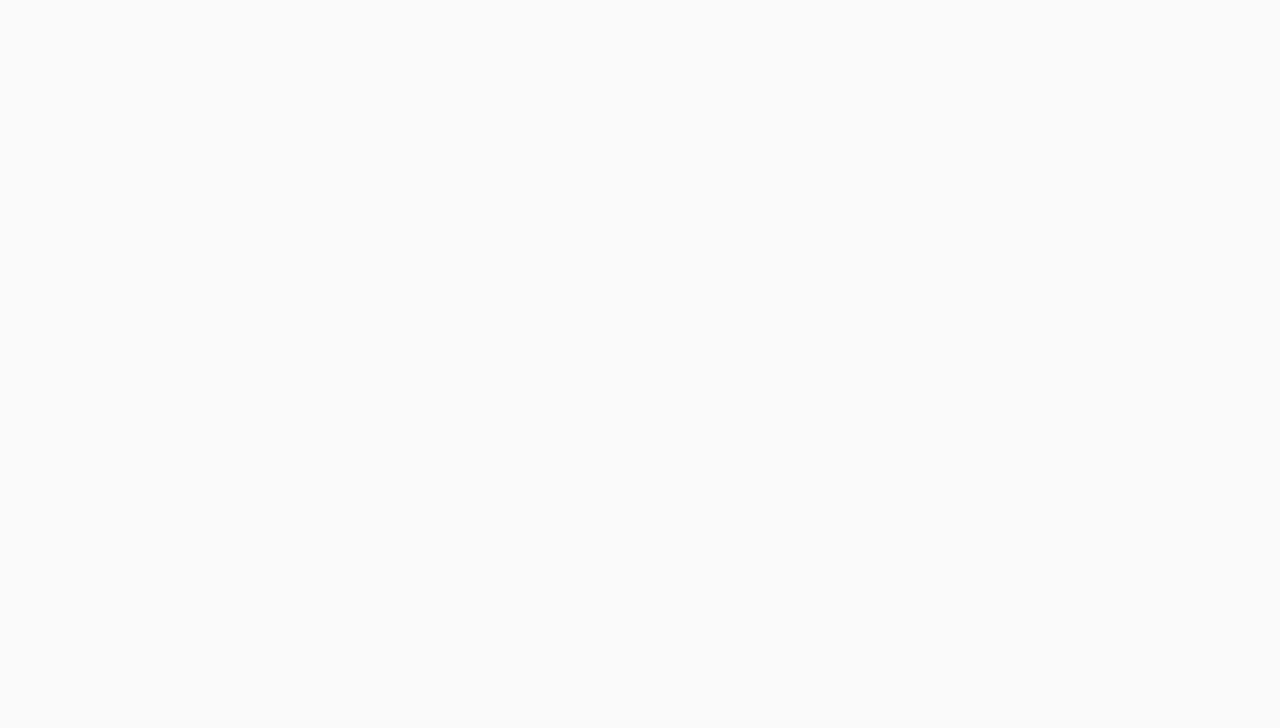
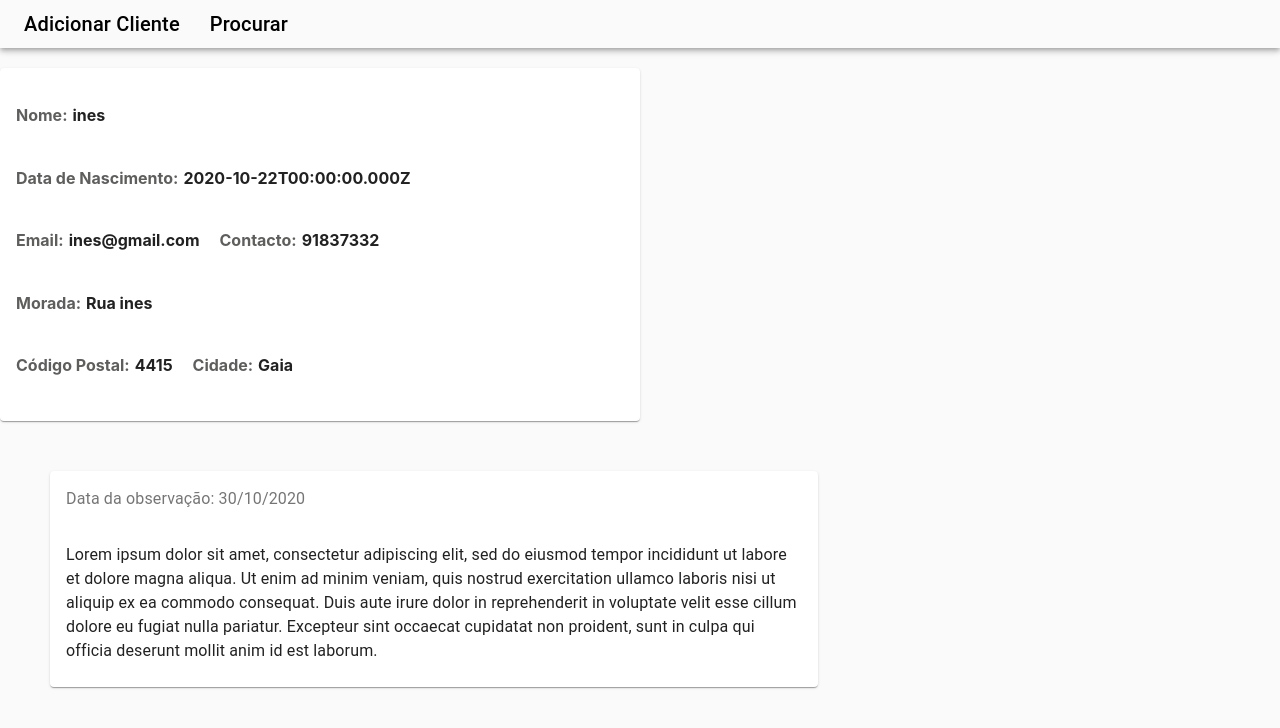
Before and after one commit to PZenha/c-terapias-webapp, a React (Create React App) app: page /client/1 in a window 1280 px wide. Shown: the top 728 px of the page. Built offline with nearby package versions, Linux system fonts and the light colour scheme.

Commit message:
Observations todo yet

```diff
--- a/package.json
+++ b/package.json
@@ -16,6 +16,7 @@
     "@types/react-dom": "^16.9.0",
     "@typescript-eslint/eslint-plugin": "^3.9.1",
     "@typescript-eslint/parser": "^3.9.1",
+    "dayjs": "^1.9.4",
     "eslint-plugin-react": "^7.20.6",
     "formik": "^2.1.5",
     "graphql": "^15.3.0",
--- /dev/null
+++ b/src/components/observation-card.tsx
@@ -0,0 +1,38 @@
+import React, { FC } from 'react';
+import { Card, CardContent, CardHeader, Typography } from '@material-ui/core'
+import dayjs from 'dayjs'
+import localizedFormat from 'dayjs/plugin/localizedFormat'
+
+dayjs.extend(localizedFormat)
+
+interface IProps {
+        created_at: string
+        description: string
+}
+
+export const ObsCard: FC<IProps> = ({created_at,description}: {created_at: string, description:string}) => {
+    return (
+        <>
+        <div style={style}>
+        <Card>
+            <CardHeader
+                subheader={`Data da observação: ${dayjs(created_at).format('D/M/YYYY')}`}
+            />
+            <CardContent>
+                <Typography variant="body1" component="p">
+
+                    {description}
+                </Typography>
+            </CardContent>
+        </Card>
+        </div>
+        </>
+    )
+}
+
+const style = {
+    margin: "50px",
+    width: "60%"
+}
+
+export default ObsCard
--- /dev/null
+++ b/src/pages/client-observations/client.scss
@@ -0,0 +1,17 @@
+$field-color: #5e5e5d;
+
+.info {
+    display: flex;
+    flex-direction: row;
+
+}
+
+.text {
+    margin-right: 20px;
+}
+
+.field {
+    margin-right: 5px;
+    font-weight: bolder;
+    color: $field-color;
+}
--- /dev/null
+++ b/src/pages/client-observations/index.tsx
@@ -0,0 +1,78 @@
+import MainLayout from '../../layout/main-layout'
+import React, { FC } from 'react'
+import { Card, CardContent } from '@material-ui/core'
+import ObsCard from '../../components/observation-card'
+import './client.scss'
+
+export const Oh4servatiosList: FC = () => {
+    const data = {
+        "_id": "5f9c95f630613d85fcc99625",
+        "name": "ines",
+        "dob": "2020-10-22T00:00:00.000Z",
+        "email": "ines@gmail.com",
+        "phone": "91837332",
+        "gender": "MALE",
+        "address": {
+            "city": "Gaia",
+            "zipcode": "4415",
+            "street": "Rua ines"
+        },
+        "advisedby": "Eu",
+        "observations_id": "5f9c95f630613d85fcc99623",
+        "observations": {
+            "_id": "5f9c95f630613d85fcc99623",
+            "observations": [{
+                "created_at": "2020-10-30T22:38:46.485Z",
+                "description": "Lorem ipsum dolor sit amet, consectetur adipiscing elit, sed do eiusmod tempor incididunt ut labore et dolore magna aliqua. Ut enim ad minim veniam, quis nostrud exercitation ullamco laboris nisi ut aliquip ex ea commodo consequat. Duis aute irure dolor in reprehenderit in voluptate velit esse cillum dolore eu fugiat nulla pariatur. Excepteur sint occaecat cupidatat non proident, sunt in culpa qui officia deserunt mollit anim id est laborum."
+            }]
+        }
+    }
+
+    return(
+        <>
+        <div className="oh4s-wrapper">
+            <div className="client-info">
+               <Card style={{width: "50%"}}>
+                   <CardContent>
+                       <div className="info">
+                           <h4 className="field">Nome: </h4>
+                           <h4 className="text">{data.name}</h4>
+                       </div>
+                       <div className="info">
+                           <h4 className="field">Data de Nascimento: </h4>
+                           <h4 className="text">{data.dob}</h4>
+                       </div>
+                       <div className="info">
+                           <h4 className="field">Email: </h4>
+                           <h4 className="text">{data.email}</h4>
+
+                           <h4 className="field">Contacto: </h4>
+                           <h4 className="text">{data.phone}</h4>
+                       </div> <div className="info">
+                           <h4 className="field">Morada: </h4>
+                           <h4 className="text">{data.address.street}</h4>
+                       </div>
+                       <div className="info">
+                           <h4 className="field">Código Postal: </h4>
+                           <h4 className="text">{data.address.zipcode}</h4>
+
+                           <h4 className="field">Cidade: </h4>
+                           <h4 className="text">{data.address.city}</h4>
+                       </div>
+                       <div className="info">
+
+                       </div>
+
+                   </CardContent>
+               </Card>
+
+            </div>
+            {data.observations.observations.map( item => {
+                return <ObsCard created_at={item.created_at} description={item.description} />
+            })}
+        </div>
+        </>
+    )
+}
+
+export default MainLayout(Oh4servatiosList)
--- a/src/pages/clients-list/index.tsx
+++ b/src/pages/clients-list/index.tsx
@@ -8,11 +8,12 @@ import {
   getClient,
   ISearchRes,
 } from '../../graphql/queries/search-client'
-import { IClient } from '../../types'
+import { IClient, ISearchClientsQueryResult } from '../../types'
 import { MutationUpdateClient } from '../../graphql/mutations/update-client'
 import { MutationDeleteClient } from '../../graphql/mutations/delete-client'
 import Snackbar from '@material-ui/core/Snackbar'
 import Alert from '@material-ui/lab/Alert'
+import { Link } from 'react-router-dom'
 import './list.scss'
 
 interface IProps {
@@ -26,7 +27,7 @@ interface ICallbackProps {
 }
 
 interface TableState {
-  data: IClient[]
+  data: ISearchClientsQueryResult[]
 }
 export const SearchClients: FC = () => {
   const [data, setData] = useState<ISearchRes>()
@@ -97,11 +98,20 @@ export const SearchClients: FC = () => {
         </Formik>
       </div>
 
-      {data && <Table data={data} onProcess={(action)=> {
+      {data && ( <>
+      <Table data={data} onProcess={(action)=> {
         handleClick()
         setSuccess(action.success)
         setSuccessMessage(action.successMessage)
-      }} />}
+      }} />
+      <ul>{data.searchClients.map( i => {
+        return <li>
+          <Link to={`client/${i.observations_id}`}>{i.observations._id}</Link>
+          </li>
+      })}</ul>
+      </>
+      )
+      }
       <Snackbar
         open={open}
         autoHideDuration={6000}
@@ -142,6 +152,7 @@ const Table: FC<IProps> = (props: { data: ISearchRes, onProcess: (action: ICallb
           { title: 'Morada', field: 'address.street' },
           { title: 'Codigo postal', field: 'address.zipcode' },
           { title: 'Recomendação', field: 'advisedBy' },
+          { title: 'Observações', field: 'observations.observations[0].description'}
         ]}
         data={state.data}
         editable={{
@@ -196,6 +207,10 @@ const Table: FC<IProps> = (props: { data: ISearchRes, onProcess: (action: ICallb
               }, 600)
             }),
         }}
+        onRowClick = {(event,data) => (
+          <Link to={`/client/${data?._id}`} >
+          </Link>
+        )}
       />
       </div>
     </>
--- a/src/routes/index.tsx
+++ b/src/routes/index.tsx
@@ -6,6 +6,7 @@ const Routes = () => (
         <Switch>
             <Route path="/" exact component={require('../pages/insert').default} />
             <Route path="/clients-list" exact component={require('../pages/clients-list').default} />
+            <Route path="/client/:id" exact component={require('../pages/client-observations').default} />
         </Switch>
     </Router>
 )
```
Also changed, not shown: 1 other file (tests, documents, lock files or other folders).
